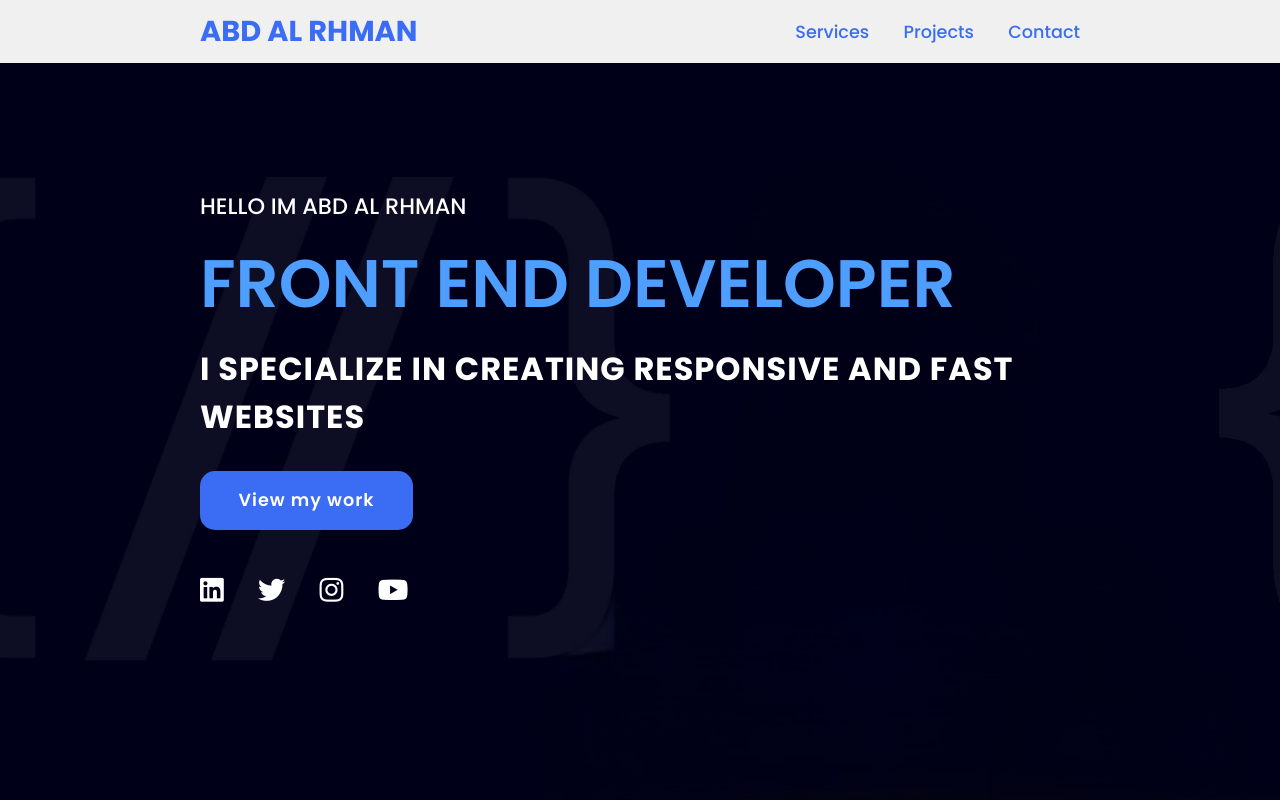
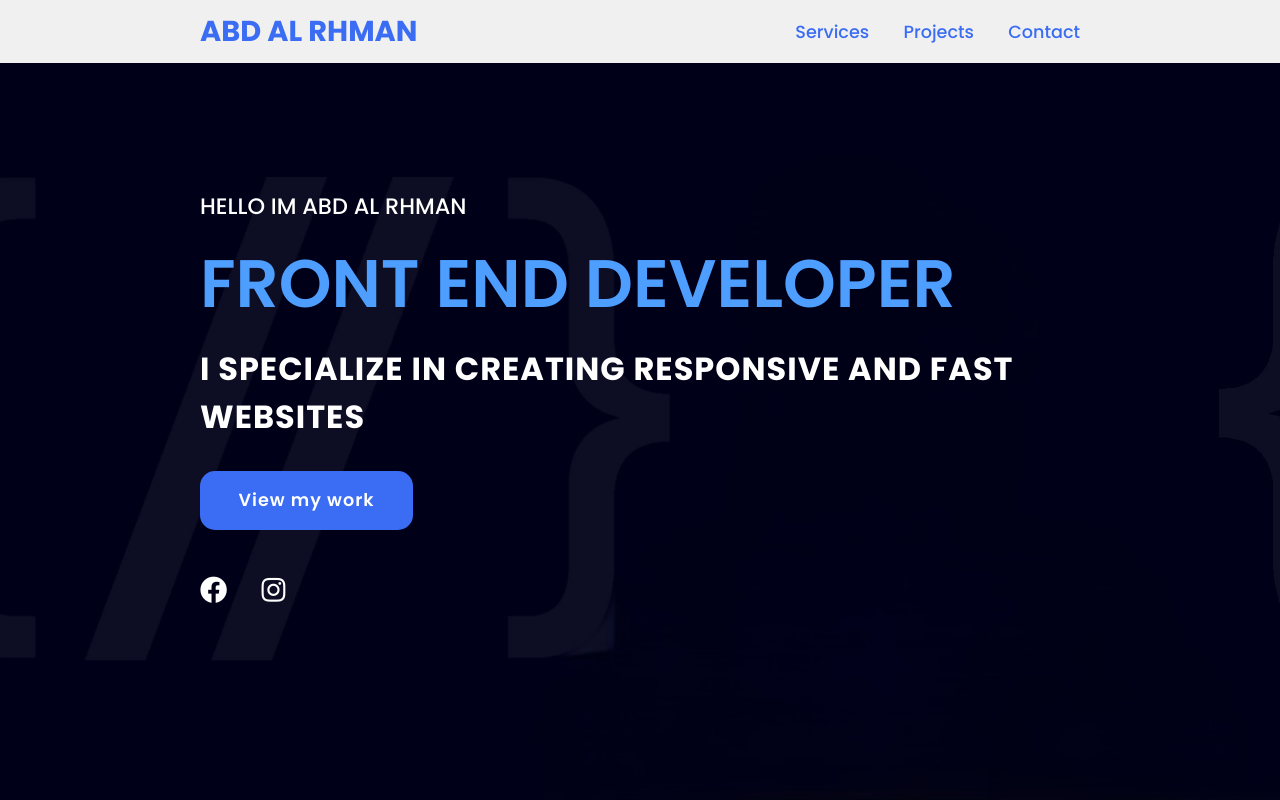
Before and after one commit to Abdalrhman-star/profile-Abd-Al-Rhman, a plain HTML site: page index.html in a window 1280 px wide. Shown: the top 800 px of the page. Drawn offline with Linux system fonts and the light colour scheme.

Commit message:
Update index.html

```diff
--- a/index.html
+++ b/index.html
@@ -26,10 +26,9 @@
             <h3>I SPECIALIZE IN CREATING RESPONSIVE AND FAST WEBSITES</h3>
             <a href="#projects" class="main-btn">View my work</a>
             <div class="social-icons">
-                <a href="#"><i class="fab fa-linkedin"></i></a>
-                <a href="#"><i class="fab fa-twitter"></i></a>
+                <a href="#"><i class="fab fa-facebook"></i></a>
+
                 <a href="#"><i class="fab fa-instagram"></i></a>
-                <a href="#"><i class="fab fa-youtube"></i></a>
             </div>
         </div>
     </section>
@@ -84,7 +83,7 @@
             </div>
             <div class="project-card">
                 <div class="project-image">
-                    <img src="images/work2.jpg" />
+                    <img src="img-1/Screenshot 2025-07-07 012206.png" />
                 </div>
                 <div class="project-info">
                     <p class="project-category">Script Writing & Video Production</p>
```
